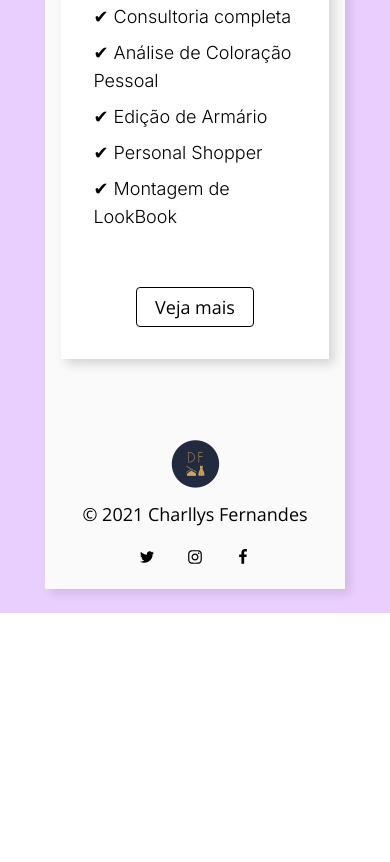
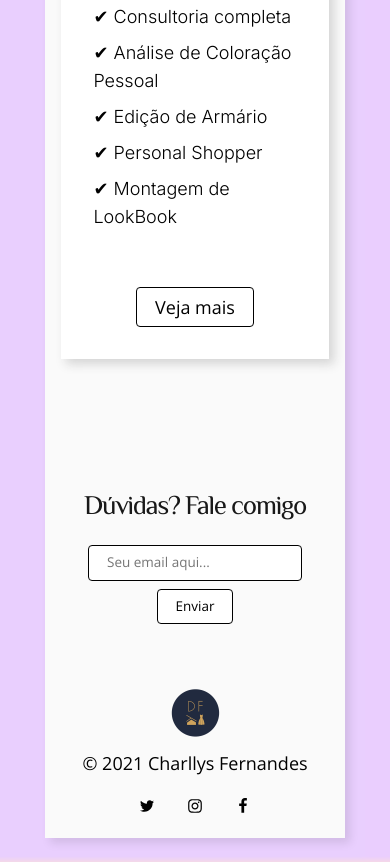
Before and after one commit to CharllysFernandes/landing-page-daiany-HTML, a website built with Parcel: page index.html in a window 390 px wide. Shown: the part 2951-3813 px from the top of the page. Before the commit the page ends 3564 px from the top, so only its background shows below. Built offline with nearby package versions, Linux system fonts and the light colour scheme.

Commit message:
Commit from TeleportHQ

```diff
--- a/daiany-fernandes-personal-styliste-organizer.css
+++ b/daiany-fernandes-personal-styliste-organizer.css
@@ -885,7 +885,7 @@
   border-radius: 16px;
   padding-right: var(--dl-space-space-unit);
   flex-direction: column;
-  padding-bottom: var(--dl-space-space-fourunits);
+  padding-bottom: var(--dl-space-space-halfunit);
   background-color: #fafafa;
 }
 .daiany-fernandes-personal-styliste-organizer-separator {
@@ -1085,6 +1085,49 @@
   padding-bottom: var(--dl-space-space-unit);
   background-color: var(--dl-color-gray-black);
 }
+.daiany-fernandes-personal-styliste-organizer-banner {
+  width: 100%;
+  display: flex;
+  align-items: center;
+  padding-top: var(--dl-space-space-fourunits);
+  padding-left: 48px;
+  padding-right: 48px;
+  flex-direction: column;
+  padding-bottom: var(--dl-space-space-fourunits);
+  justify-content: space-between;
+}
+.daiany-fernandes-personal-styliste-organizer-heading {
+  font-size: 250%;
+  font-style: normal;
+  margin-top: var(--dl-space-space-doubleunit);
+  font-family: El Messiri;
+  font-weight: 400;
+  letter-spacing: -1.3px;
+}
+.daiany-fernandes-personal-styliste-organizer-container6 {
+  flex: 0 0 auto;
+  width: 100%;
+  height: auto;
+  display: flex;
+  align-items: flex-start;
+  flex-direction: row;
+  justify-content: center;
+}
+.daiany-fernandes-personal-styliste-organizer-input {
+  font-size: 0.75rem;
+  border-color: var(--dl-color-gray-500);
+}
+.daiany-fernandes-personal-styliste-organizer-button2 {
+  color: var(--dl-color-gray-white);
+  font-size: 0.75rem;
+  transition: 0.3s;
+  margin-left: var(--dl-space-space-unit);
+  background-color: var(--dl-color-gray-black);
+}
+.daiany-fernandes-personal-styliste-organizer-button2:hover {
+  color: var(--dl-color-gray-black);
+  background-color: transparent;
+}
 .daiany-fernandes-personal-styliste-organizer-footer {
   width: 100%;
   height: 142px;
@@ -1192,6 +1235,12 @@
     max-width: 100%;
     align-items: center;
   }
+  .daiany-fernandes-personal-styliste-organizer-heading {
+    font-size: 250%;
+    font-style: normal;
+    font-family: El Messiri;
+    font-weight: 300;
+  }
 }
 @media(max-width: 767px) {
   .daiany-fernandes-personal-styliste-organizer-container {
@@ -1284,11 +1333,31 @@
     margin-right: 0px;
     margin-bottom: 32px;
   }
+  .daiany-fernandes-personal-styliste-organizer-banner {
+    padding-left: 32px;
+    padding-right: 32px;
+  }
+  .daiany-fernandes-personal-styliste-organizer-heading {
+    color: %181818;
+    width: 100%;
+    height: 100%;
+    font-size: 250%;
+    align-self: center;
+    font-style: normal;
+    margin-top: var(--dl-space-space-unit);
+    text-align: center;
+    font-family: El Messiri;
+    font-weight: 400;
+    padding-top: var(--dl-space-space-unit);
+    margin-bottom: var(--dl-space-space-unit);
+    letter-spacing: -1.3px;
+    padding-bottom: var(--dl-space-space-unit);
+  }
   .daiany-fernandes-personal-styliste-organizer-footer {
     padding-left: 32px;
     padding-right: 32px;
   }
-  .daiany-fernandes-personal-styliste-organizer-text29 {
+  .daiany-fernandes-personal-styliste-organizer-text30 {
     text-align: center;
     margin-left: var(--dl-space-space-unit);
     margin-right: var(--dl-space-space-unit);
@@ -1386,11 +1455,39 @@
     padding-right: var(--dl-space-space-unit);
     padding-bottom: 32px;
   }
+  .daiany-fernandes-personal-styliste-organizer-banner {
+    padding-top: 48px;
+    padding-left: var(--dl-space-space-unit);
+    padding-right: var(--dl-space-space-unit);
+    padding-bottom: 48px;
+  }
+  .daiany-fernandes-personal-styliste-organizer-heading {
+    color: #181818;
+    width: 100%;
+    height: 100%;
+    font-size: 150%;
+    align-self: center;
+    font-style: normal;
+    margin-top: var(--dl-space-space-unit);
+    text-align: center;
+    font-family: El Messiri;
+    font-weight: 400;
+    margin-bottom: var(--dl-space-space-unit);
+    letter-spacing: -1.3px;
+  }
+  .daiany-fernandes-personal-styliste-organizer-container6 {
+    align-items: center;
+    flex-direction: column;
+  }
+  .daiany-fernandes-personal-styliste-organizer-button2 {
+    margin-top: var(--dl-space-space-unit);
+    margin-left: 0px;
+  }
   .daiany-fernandes-personal-styliste-organizer-footer {
     padding: var(--dl-space-space-unit);
     flex-direction: column;
   }
-  .daiany-fernandes-personal-styliste-organizer-text29 {
+  .daiany-fernandes-personal-styliste-organizer-text30 {
     margin-left: 0px;
     margin-right: 0px;
     margin-bottom: var(--dl-space-space-unit);
--- a/index.html
+++ b/index.html
@@ -417,13 +417,32 @@
               </div>
             </div>
           </div>
+          <div class="daiany-fernandes-personal-styliste-organizer-banner">
+            <span class="daiany-fernandes-personal-styliste-organizer-heading">
+              <span>Dúvidas? Fale comigo</span>
+            </span>
+            <div
+              class="daiany-fernandes-personal-styliste-organizer-container6"
+            >
+              <input
+                type="text"
+                placeholder="Seu email aqui..."
+                class="daiany-fernandes-personal-styliste-organizer-input input"
+              />
+              <button
+                class="daiany-fernandes-personal-styliste-organizer-button2 button"
+              >
+                Enviar
+              </button>
+            </div>
+          </div>
           <footer class="daiany-fernandes-personal-styliste-organizer-footer">
             <img
               alt="image"
               src="public/playground_assets/logo1-200h.png"
               class="daiany-fernandes-personal-styliste-organizer-image"
             />
-            <span class="daiany-fernandes-personal-styliste-organizer-text29">
+            <span class="daiany-fernandes-personal-styliste-organizer-text30">
               © 2021 Charllys Fernandes
             </span>
             <div
```
